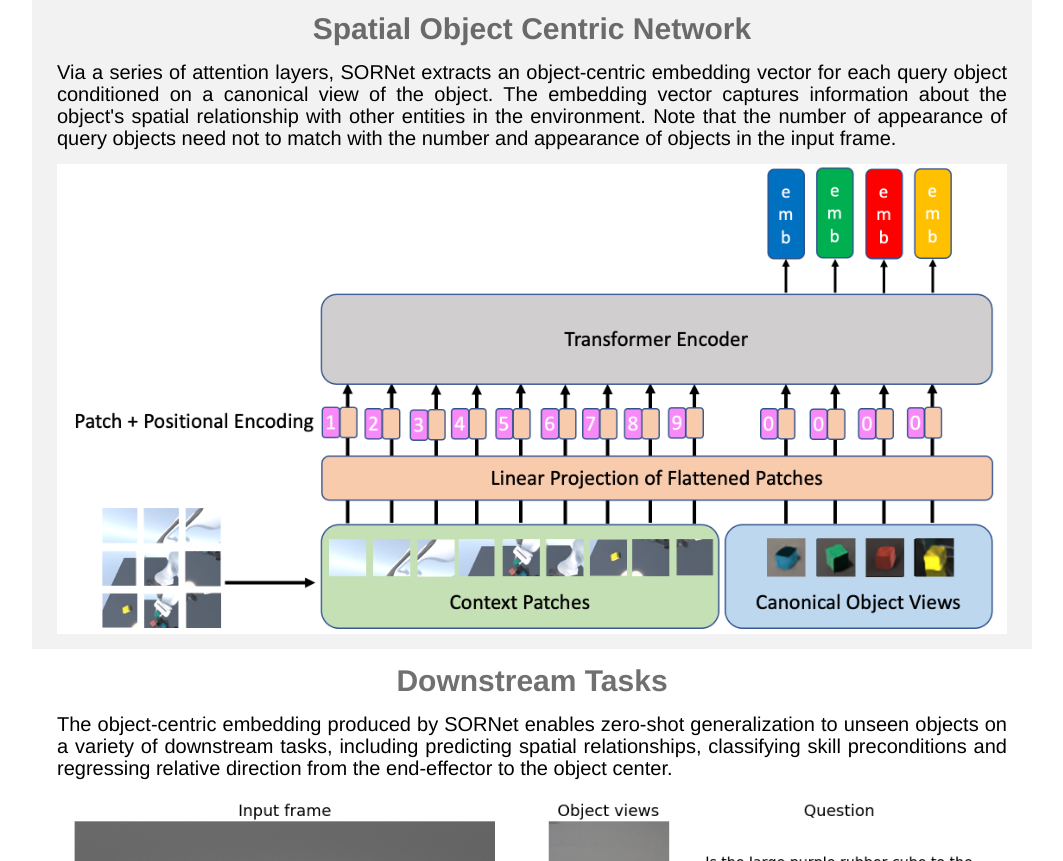
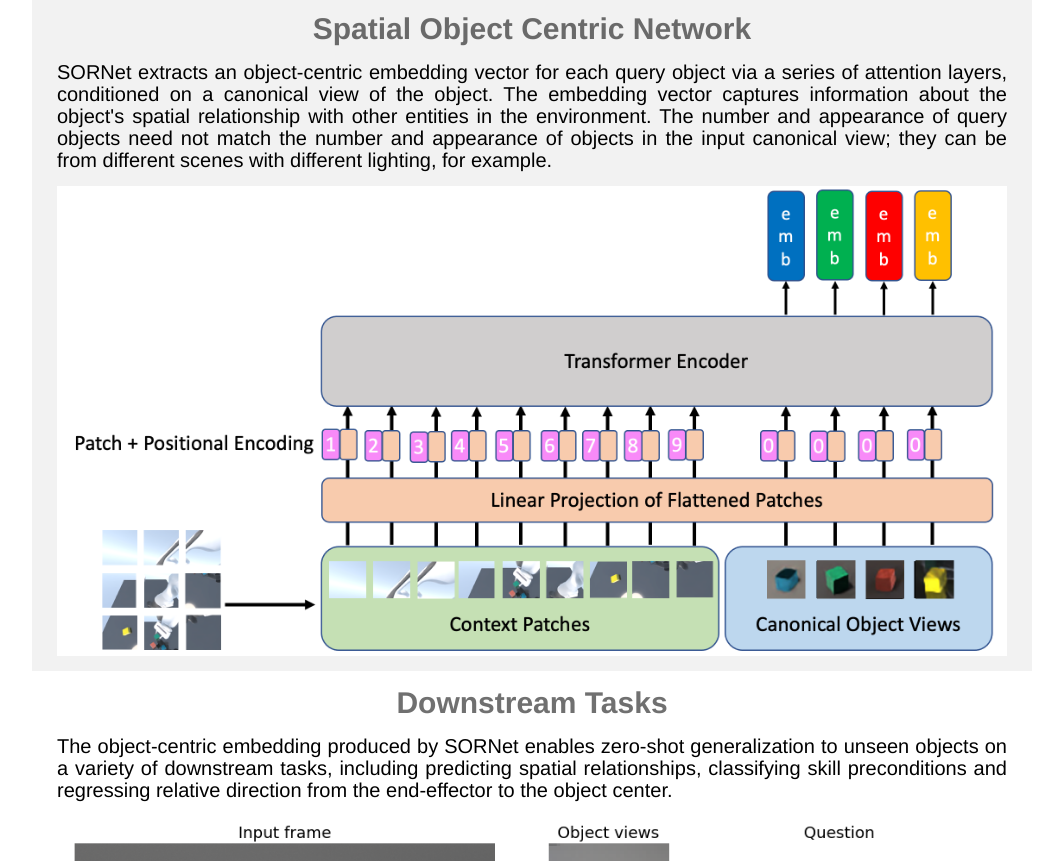
Before and after one commit to wentaoyuan/sornet-website, a plain HTML site: page index.html in a window 1280 px wide. Shown: the part 1037-1898 px from the top of the page, without its empty margins (108-1171 px from the left). Drawn offline with Linux system fonts and the light colour scheme; a script that the page names is missing.

Commit message:
tweak to overview text

```diff
--- a/index.html
+++ b/index.html
@@ -88,7 +88,7 @@
     <div class="container grey_container">
       <center><h2 class="sectitle">Spatial Object Centric Network</h2></center>
       <p class="text">
-        Via a series of attention layers, SORNet extracts an object-centric embedding vector for each query object conditioned on a canonical view of the object. The embedding vector captures information about the object's spatial relationship with other entities in the environment. Note that the number of appearance of query objects need not to match with the number and appearance of objects in the input frame.
+        SORNet extracts an object-centric embedding vector for each query object via a series of attention layers, conditioned on a canonical view of the object. The embedding vector captures information about the object's spatial relationship with other entities in the environment. The number and appearance of query objects need not match the number and appearance of objects in the input canonical view; they can be from different scenes with different lighting, for example.
       </p>
       <div class="container widget_container">
         <img width="100%" src="images/network_architecture.png"/>
```
